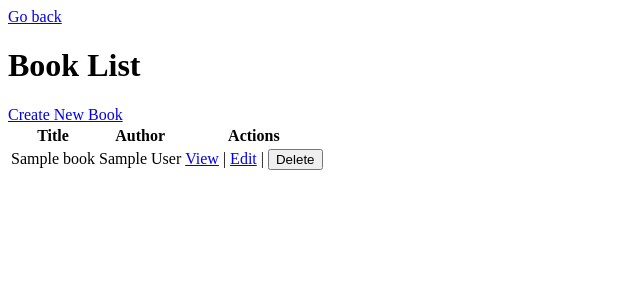
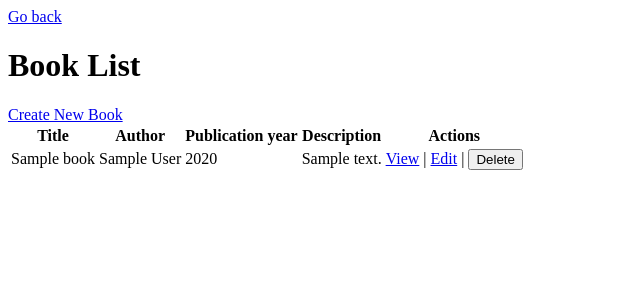
Before and after one commit to Chivta/web-lab2, a Flask app: page /books/ in a window 1280 px wide. Shown: the top 300 px of the page, without its empty margins (0-640 px from the left). Run offline with Flask 3, Linux system fonts and the light colour scheme; tables that the repository leaves empty hold one stand-in row (values such as "Sample post").

Commit message:
Added more columns in books list.

```diff
--- a/client/templates/books/list.html
+++ b/client/templates/books/list.html
@@ -13,6 +13,8 @@
   <tr>
   <th>Title</th>
   <th>Author</th>
+  <th>Publication year</th>
+  <th>Description</th>
   <th>Actions</th>
   </tr>
  </thead>
@@ -21,6 +23,9 @@
   <tr>
   <td>{{ book.title }}</td>
   <td>{{ book.author }}</td>
+  <td>{{ book.publication_year }}</td>
+  <td>{{ book.description }}</td>
+
   <td>
   <a href="{{ url_for('book.view_book', book_id=book.id) }}">View</a> |
   <a href="{{ url_for('book.update_book', book_id=book.id) }}">Edit</a> |
```
